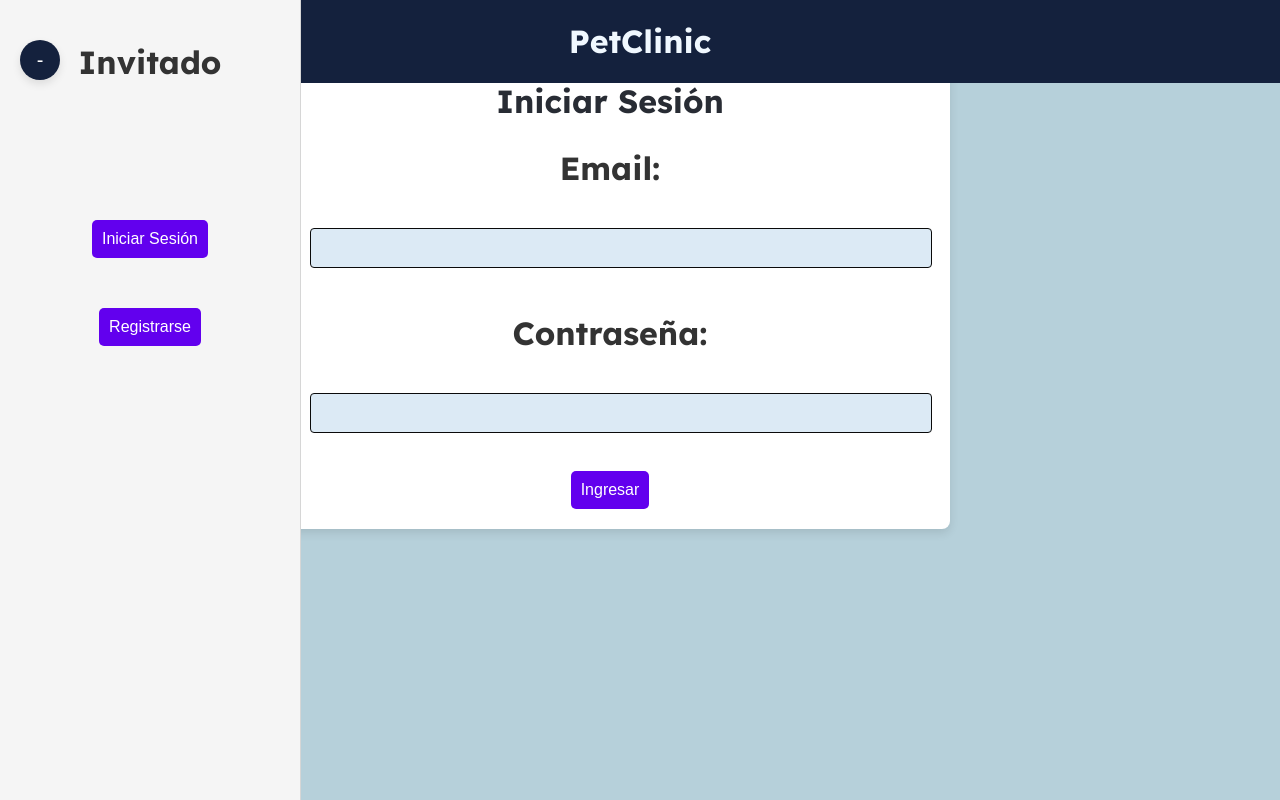
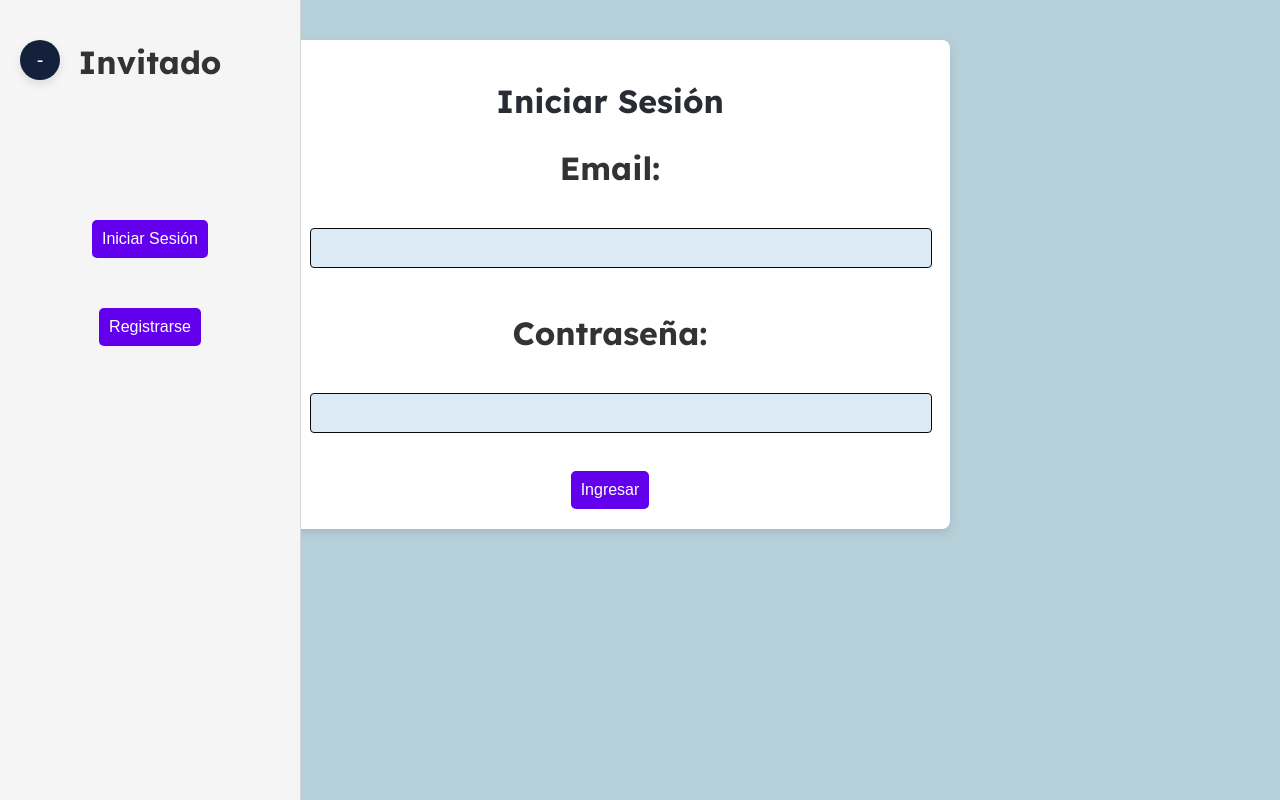
Before and after one commit to Aper-ux/VeterinariaWeb-Front, a React (Create React App) app: page /login in a window 1280 px wide. Built offline with nearby package versions, Linux system fonts and the light colour scheme.

Commit message:
chau topbar

```diff
--- a/src/App.js
+++ b/src/App.js
@@ -6,7 +6,7 @@ import { AuthProvider, useAuth } from './context/AuthContext';
 import PrivateRoute from './components/PrivateRoute';
 import Sidebar from './components/Sidebar';
 import ReminderConfig from './pages/ReminderConfig';
-import TopBar from './components/TopBar';
+
 import LogIn from './pages/LogIn';
 import Register from './pages/Register';
 import AdminRegister from './pages/AdminRegister';
@@ -35,7 +35,7 @@ function AppContent() {
     return (
         <Router>
             <div className="App">
-                <TopBar />
+
                 <Sidebar />
                 <div className="content">
                     <Switch>
--- a/src/components/TopBar.css
+++ /dev/null
@@ -1,8 +0,0 @@
-.top-bar {
-    position: absolute;
-    top: 0;
-    width: 100%;
-    background-color: #14213D;
-    color: aliceblue;
-    text-align: center;
-}
--- a/src/components/TopBar.js
+++ /dev/null
@@ -1,16 +0,0 @@
-import React from 'react';
-import { useAuth } from '../context/AuthContext';
-import './TopBar.css';
-
-const TopBar = () => {
-  const { user } = useAuth();
-
-  return (
-    <div className="top-bar">
-      <h1>PetClinic</h1>
-      {user && <p>Bienvenido, {user.nombre} {user.apellido}</p>}
-    </div>
-  );
-};
-
-export default TopBar;
```
